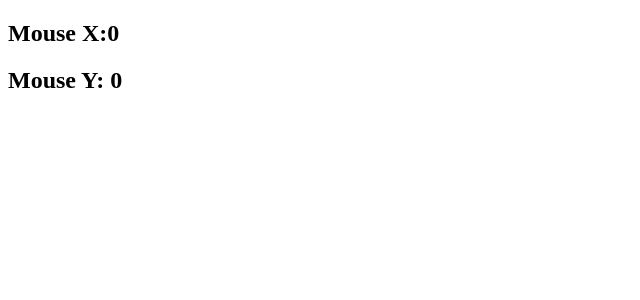
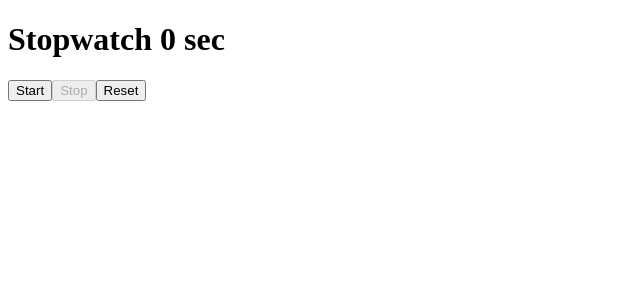
Before and after one commit to cmaalik97/Dugsiiye-ReactJs-Exercise, a React (Vite) app in the folder AnswersExercise/: page / in a window 1280 px wide. Shown: the top 300 px of the page, without its empty margins (0-640 px from the left). Built offline with nearby package versions, Linux system fonts and the light colour scheme.

Commit message:
Tim manage or stopwatch basic

```diff
--- a/AnswersExercise/src/App.jsx
+++ b/AnswersExercise/src/App.jsx
@@ -2,10 +2,12 @@
 // import Blog from "./Dugsiye/Exercise2/Blog";
 // import UserCardDaynamic from "./Dugsiye/Exercise3/UserCardDaynamic";
 
+import Timing from "./Dugsiye/Learning/Timing";
+
 // import WindowResize from "./Dugsiye/Learning/WindowResize";
 
 // import TitlChange from "./Dugsiye/Exercise6/TitleChange";
-import MouseTracker from "./Dugsiye/Exercise7/MouseTracker";
+// import MouseTracker from "./Dugsiye/Exercise7/MouseTracker";
 // import HookEx1 from "./Dugsiye/Learning/HookEx1";
 
 // import CardShop from "./Dugsiye/Learning/CardShop";
@@ -51,7 +53,8 @@ function App(){
 
     {/* <WindowResize/> */}
 
-    <MouseTracker/>
+    {/* <MouseTracker/> */}
+    <Timing/>
   </>
 }
 export default App;
--- /dev/null
+++ b/AnswersExercise/src/Dugsiye/Learning/Timing.jsx
@@ -0,0 +1,38 @@
+import { useEffect, useState } from "react";
+
+function Timing(){
+    const [time, setTime]=useState(0)
+    const [isRunning , setIsRunning]=useState(false)
+    useEffect(()=>{
+        let timeID;
+        if(isRunning){
+            ///1000ms wa 1s
+         timeID= setInterval(()=>{
+            setTime((prev)=> prev +1 )
+        },1000)
+        }
+        //celeaning
+        return()=>clearInterval(timeID)
+    },[isRunning])
+
+   const startBtn=()=>{
+        setIsRunning(true)
+
+   }
+   const stopBtn=()=>{
+    setIsRunning(false)
+   }
+   const resetBtn=()=>{
+    setIsRunning(false)
+    setTime(0)
+   }
+    return(
+        <>
+        <h1>Stopwatch {time} sec</h1>
+        <button disabled={isRunning} onClick={startBtn}>Start</button>
+        <button  disabled={!isRunning} onClick={stopBtn}>Stop</button>
+        <button onClick={resetBtn}>Reset</button>
+        </>
+    )
+}
+export default Timing;
```
